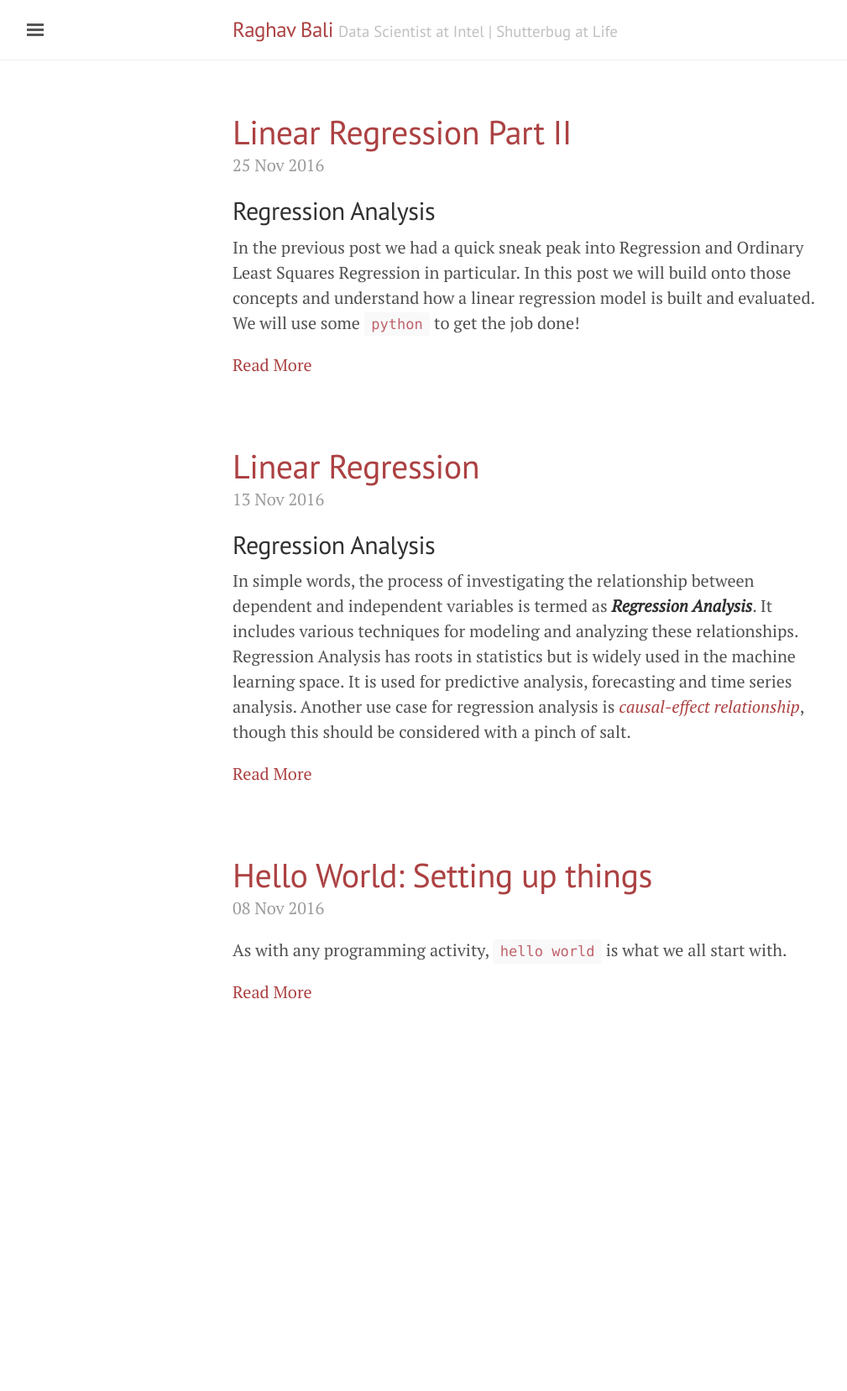
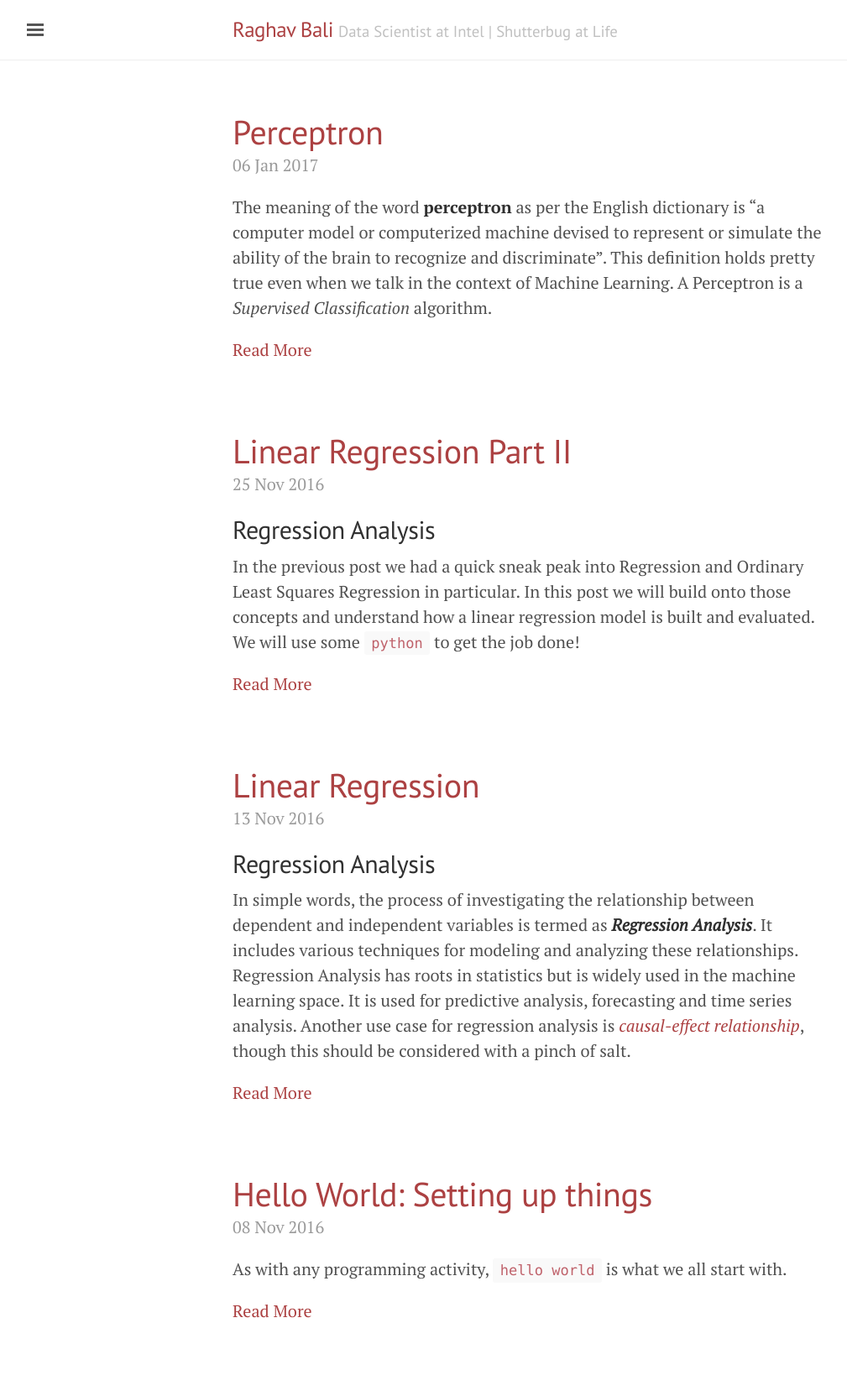
Before and after one commit to raghavbali/raghavbali.github.io, a Jekyll site: the page built from index.html, in a window 1280 px wide. Shown: the whole page at 84% size, without its empty margins (3-1012 px from the left). Built offline with Jekyll 4.4.1, drawn with Linux system fonts in a browser that asks for light colours; before the commit the page ends 1277 px from its top, so only the background shows below that; some of the changed lines change nothing that is shown.

Commit message:
New Post for Perceptron and errata fixes for previous posts

```diff
--- /dev/null
+++ b/_posts/2016-12-30-perceptron.md
@@ -0,0 +1,31 @@
+---
+layout: post
+title:  "Perceptron"
+date:   2017-01-06 18:32:34 +0530
+categories: machine-learning
+---
+The meaning of the word **perceptron** as per the English dictionary is "a computer model or computerized machine devised to represent or simulate the ability of the brain to recognize and discriminate". This definition holds pretty true even when we talk in the context of Machine Learning. A Perceptron is a _Supervised Classification_ algorithm.
+
+<!--more-->
+
+The algorithm is very true to its dictionary meaning and its origins are rather interesting as well.
+Its origins date back to the 1950s and it was one the first ever _Neural Networks_ to be implemented. In a sense, the Perceptron learning algorithm is the fore-father of modern day Neural and Deep Learning Networks.
+
+
+
+A Perceptron is a very simple yet elegant algorithm which is proven to work given the data meets its required constraints of linear separability. Invented and developed by Frank Rosenblatt in 1957, Perceptrons showcased the ability to classify images. The algorithm raised may eyebrows and interest alike. Further research and experimentation led to its proof of convergance along with identification of its limitations. See (Minsky and Papert's book)[https://en.wikipedia.org/wiki/Perceptrons_\(book\)])
+
+This algorithm also carries a sort of special meaning for me personally as well. Having read and heard fantastic stuff about the advancements in Machine Learning and Data Science along with being a sci-fi buff, I was quite intrigued by this field of computer science. Perceptron happens to be the very first learning algorithm we discussed and implemented as part of our course Machine Learning 101 at IIIT-Bangalore. The following is a snapshot of my class notes (you may overlook the handwriting please). #nostalgia
+![alt text][notebook_snapshot]
+
+## The Classic Perceptron
+
+A Perceptron is a Supervised Linear Classification Algorithm. In its most basic and classic sense, it is a binary classifier which is proven to converge and find a classifier for linearly separable dataset.
+
+
+## Enhancements
+
+## Resources
+
+
+[notebook_snapshot]: {{site.baseurl}}/public/img//ols_sample_scatter.PNG "A snapshot from my notebook"
```
Also changed, not shown: _posts/2016-11-13-linear-regression.md (+5 -0 lines), _posts/2016-11-25-linear-regression-part-ii.md (+1 -0 lines).
